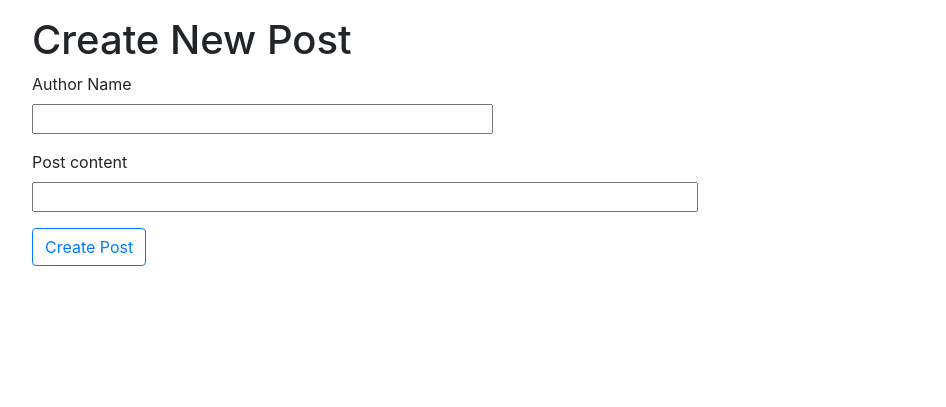
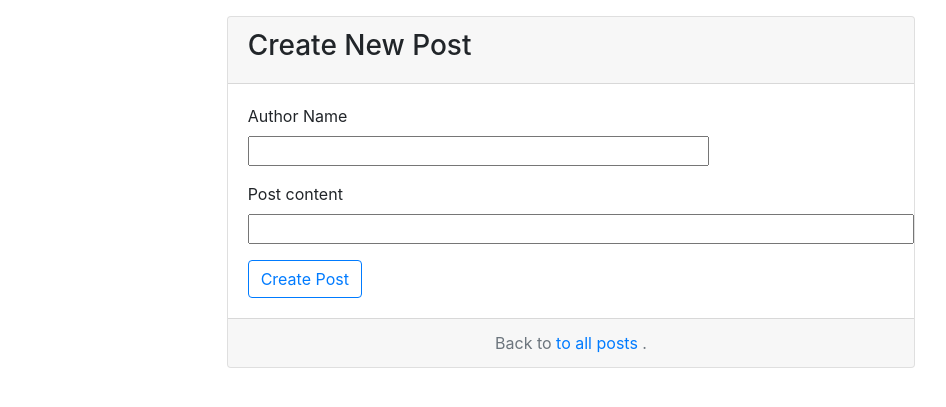
Before and after one commit to vlasove/flask_course, a Flask app: page /posts/create in a window 1280 px wide. Shown: the part 56-463 px from the top of the page, without its empty margins (69-1015 px from the left). Run offline with Flask 2, Linux system fonts and the light colour scheme; some libraries are stand-ins or nearby versions.

Commit message:
added base_card.html

```diff
--- /dev/null
+++ b/Lec5/app/templates/base_card.html
@@ -0,0 +1,21 @@
+{% extends 'base.html' %}
+
+{% block content %}
+    <div class="container">
+        <div class="row justify-content-center">
+            <div class="col-lg-8 col-md-10 col-sm-12">
+                <div class="card">
+                    <div class="card-header">
+                        {% block card_header %}{% endblock %}
+                    </div>
+                    <div class="card-body">
+                        {% block card_body %}{% endblock %}
+                    </div>
+                    <div class="card-footer text-muted text-center">
+                        {% block card_footer %}{% endblock %}
+                    </div>
+                </div>
+            </div>
+        </div>
+    </div>
+{% endblock %}
--- a/Lec5/app/templates/post_create.html
+++ b/Lec5/app/templates/post_create.html
@@ -1,9 +1,15 @@
-{% extends 'base.html' %}
+{% extends 'base_card.html' %}
 
 {% block title %}Create New Post{% endblock %}
 
-{% block content %}
-    <h1>Create New Post</h1>
+
+{% block card_header %}
+    <h3>Create New Post</h3>
+{% endblock %}
+
+
+{% block card_body %}
+
     <form action="" method="POST" novalidate>
         {{ form.hidden_tag() }}
         <p>
@@ -25,3 +31,9 @@
         <button type="submit" class="btn btn-outline-primary">Create Post</button>
     </form>
 {% endblock %}
+
+{% block card_footer %}
+    <span>
+        Back to <a href="{{ url_for('posts_list') }}">to all posts </a>.
+    </span>
+{% endblock %}
```
Also changed, not shown: Lec5/app/templates/login.html (+15 -4 lines), Lec5/conspect.md (added, +5 -0 lines).
